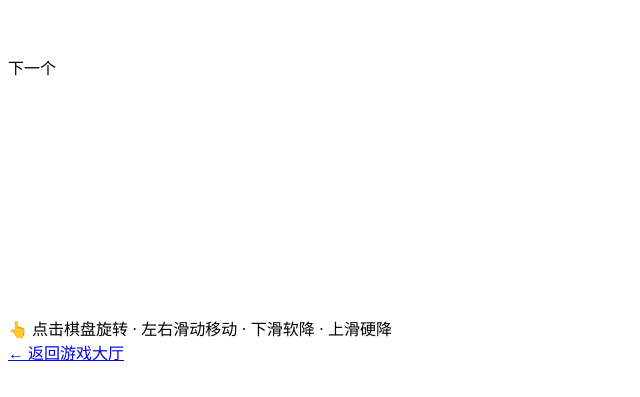
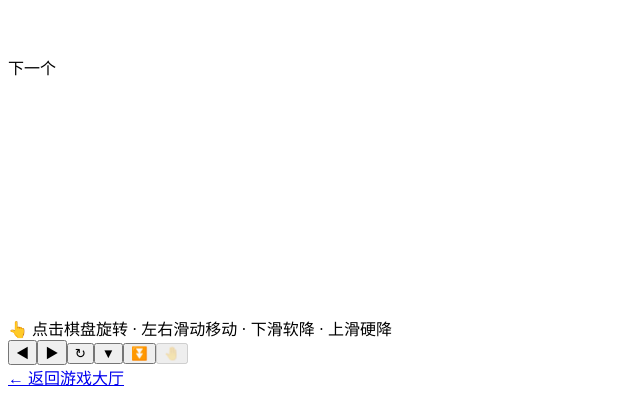
Before and after one commit to xyl886/EasyGame, a Vue app: page /#/game/tetris in a window 1280 px wide. Shown: the part 993-1390 px from the top of the page, without its empty margins (0-640 px from the left). Before the commit the page ends 1365 px from the top, so only its background shows below. Built offline with nearby package versions, Linux system fonts and the light colour scheme; the HTML template or start-up script is replaced by a standard one.

Commit message:
polish: 俄罗斯方块移动端触控按钮 + 贪吃蛇食物飘字
- 俄罗斯方块：小屏新增 6 键触控板（◀▶↻▼⏬🤚），手机操作不再依赖滑动手势
- 贪吃蛇：吃到食物时在食物位置显示 +1/+5 加分飘字（bonus 食物 +5）

```diff
--- a/src/views/games/GameSnake.vue
+++ b/src/views/games/GameSnake.vue
@@ -104,6 +104,19 @@
               <span class="absolute rounded-full bg-white/90 shadow-sm" :style="eyeStyle(1)"></span>
             </template>
           </div>
+        </div>
+
+        <!-- 吃到食物加分飘字 -->
+        <div
+          v-if="foodPop"
+          :key="foodPop.id"
+          class="absolute pointer-events-none select-none z-20 food-pop font-extrabold text-lg text-amber-500 dark:text-amber-300 drop-shadow"
+          :style="{
+            left: `${((foodPop.x + 0.5) / state.size) * 100}%`,
+            top: `${((foodPop.y + 0.5) / state.size) * 100}%`,
+          }"
+        >
+          {{ foodPop.text }}
         </div>
 
         <!-- 游戏结束遮罩 -->
@@ -455,6 +468,11 @@ function syncState() {
 // ===== Tick 循环（setTimeout 递归，支持动态间隔） =====
 let tickTimer: ReturnType<typeof setTimeout> | null = null
 
+/** 吃到食物的加分飘字（在食物原位置短暂显示 +1/+5） */
+const foodPop = ref<{ x: number; y: number; text: string; id: number } | null>(null)
+let foodPopId = 0
+let foodPopTimer: ReturnType<typeof setTimeout> | null = null
+
 function scheduleTick() {
   if (tickTimer) clearTimeout(tickTimer)
   tickTimer = setTimeout(() => {
@@ -462,11 +480,26 @@ function scheduleTick() {
       tickTimer = null
       return
     }
+    // tick 前记录食物位置（用于定位被吃的那个）
+    const prevFoodKeys = new Map<string, string>(state.foods.map((f) => [`${f.pos.x},${f.pos.y}`, f.type]))
     const prevScore = state.score
     engine.value.step()
     syncState()
-    // 音效：吃到食物 / 通关 / 游戏结束（引擎胜利时 over 同步为 true，先判 won）
-    if (state.score > prevScore) sound.play('eat')
+    // 音效 + 飘字：吃到食物
+    if (state.score > prevScore) {
+      sound.play('eat')
+      const curKeys = new Set(state.foods.map((f) => `${f.pos.x},${f.pos.y}`))
+      for (const [k, type] of prevFoodKeys) {
+        if (!curKeys.has(k)) {
+          const [x, y] = k.split(',').map(Number)
+          foodPop.value = { x, y, text: type === 'bonus' ? '+5' : '+1', id: ++foodPopId }
+          if (foodPopTimer) clearTimeout(foodPopTimer)
+          foodPopTimer = setTimeout(() => (foodPop.value = null), 650)
+          break
+        }
+      }
+    }
+    // 音效：通关 / 游戏结束（引擎胜利时 over 同步为 true，先判 won）
     if (state.won) sound.play('win')
     else if (state.over) sound.play('over')
     submitScoreIfOver()
@@ -514,6 +547,8 @@ function newGame() {
   // 新开局清除旧存档
   clearAutosave(AUTOSAVE_GAME_ID)
   showResume.value = false
+  if (foodPopTimer) clearTimeout(foodPopTimer)
+  foodPop.value = null
 }
 
 function togglePause() {
@@ -632,6 +667,7 @@ onBeforeUnmount(() => {
   // 离开页面兜底保存
   if (!state.over) autosaver.flush()
   autosaver.dispose()
+  if (foodPopTimer) clearTimeout(foodPopTimer)
   window.removeEventListener('keydown', onKeydown)
   window.removeEventListener('resize', updateLayout)
   document.removeEventListener('visibilitychange', onVisibilityChange)
@@ -645,5 +681,18 @@ onBeforeUnmount(() => {
 </script>
 
 <style scoped>
-/* snake 暂不需要额外样式 */
+/* 吃到食物加分飘字 */
+@keyframes foodPopUp {
+  0% {
+    transform: translate(-50%, -50%);
+    opacity: 1;
+  }
+  100% {
+    transform: translate(-50%, calc(-50% - 22px));
+    opacity: 0;
+  }
+}
+.food-pop {
+  animation: foodPopUp 0.6s ease-out forwards;
+}
 </style>
--- a/src/views/games/GameTetris.vue
+++ b/src/views/games/GameTetris.vue
@@ -250,6 +250,41 @@
       <!-- 移动端操作说明 -->
       <div class="text-center text-xs opacity-60 mt-4 sm:hidden">
         👆 点击棋盘旋转 · 左右滑动移动 · 下滑软降 · 上滑硬降
+      </div>
+
+      <!-- 移动端触控按钮 -->
+      <div class="grid grid-cols-6 gap-2 mt-3 sm:hidden max-w-[380px] mx-auto w-full">
+        <button
+          @click="touchMove('left')"
+          class="aspect-square rounded-xl bg-card-light dark:bg-card-dark border border-border-light dark:border-border-dark shadow-claude active:scale-90 active:bg-cyan-100 dark:active:bg-cyan-900/40 transition-all text-xl font-bold text-text-light dark:text-text-dark flex items-center justify-center"
+          aria-label="左移"
+        >◀</button>
+        <button
+          @click="touchMove('right')"
+          class="aspect-square rounded-xl bg-card-light dark:bg-card-dark border border-border-light dark:border-border-dark shadow-claude active:scale-90 active:bg-cyan-100 dark:active:bg-cyan-900/40 transition-all text-xl font-bold text-text-light dark:text-text-dark flex items-center justify-center"
+          aria-label="右移"
+        >▶</button>
+        <button
+          @click="touchRotate"
+          class="aspect-square rounded-xl bg-card-light dark:bg-card-dark border border-border-light dark:border-border-dark shadow-claude active:scale-90 active:bg-cyan-100 dark:active:bg-cyan-900/40 transition-all text-xl font-bold text-text-light dark:text-text-dark flex items-center justify-center"
+          aria-label="旋转"
+        >↻</button>
+        <button
+          @click="touchSoftDrop"
+          class="aspect-square rounded-xl bg-card-light dark:bg-card-dark border border-border-light dark:border-border-dark shadow-claude active:scale-90 active:bg-cyan-100 dark:active:bg-cyan-900/40 transition-all text-xl font-bold text-text-light dark:text-text-dark flex items-center justify-center"
+          aria-label="软降"
+        >▼</button>
+        <button
+          @click="touchHardDrop"
+          class="aspect-square rounded-xl bg-cyan-400 hover:bg-cyan-500 text-gray-900 shadow-claude-md active:scale-90 transition-all text-xl font-bold flex items-center justify-center"
+          aria-label="硬降"
+        >⏬</button>
+        <button
+          @click="touchHold"
+          :disabled="state.over || !started || !state.canHold"
+          class="aspect-square rounded-xl bg-card-light dark:bg-card-dark border border-border-light dark:border-border-dark shadow-claude active:scale-90 active:bg-cyan-100 dark:active:bg-cyan-900/40 transition-all text-xl font-bold text-text-light dark:text-text-dark disabled:opacity-40 disabled:cursor-not-allowed flex items-center justify-center"
+          aria-label="暂存"
+        >🤚</button>
       </div>
     </main>
 
@@ -746,6 +781,46 @@ function onTouchEnd(e: TouchEvent) {
   syncState()
 }
 
+// ===== 移动端触控按钮（小屏专用，与键盘/滑动等价） =====
+function touchEnsureStarted(): boolean {
+  if (state.over) return false
+  if (!started.value) {
+    beginOrResume()
+    return started.value
+  }
+  return true
+}
+
+function touchMove(dir: Direction) {
+  if (!touchEnsureStarted()) return
+  if (engine.value.move(dir)) sound.play('move')
+  syncState()
+}
+
+function touchRotate() {
+  if (!touchEnsureStarted()) return
+  if (engine.value.rotate('cw')) sound.play('rotate')
+  syncState()
+}
+
+function touchSoftDrop() {
+  if (!touchEnsureStarted()) return
+  if (engine.value.move('down')) sound.play('move')
+  syncState()
+}
+
+function touchHardDrop() {
+  if (!touchEnsureStarted()) return
+  if (engine.value.hardDrop()) sound.play('drop')
+  syncState()
+}
+
+function touchHold() {
+  if (state.over || !started.value) return
+  if (engine.value.hold()) sound.play('click')
+  syncState()
+}
+
 // ===== 响应式单元格尺寸（屏幕宽度自适应） =====
 function updateLayout() {
   const w = window.innerWidth
```
